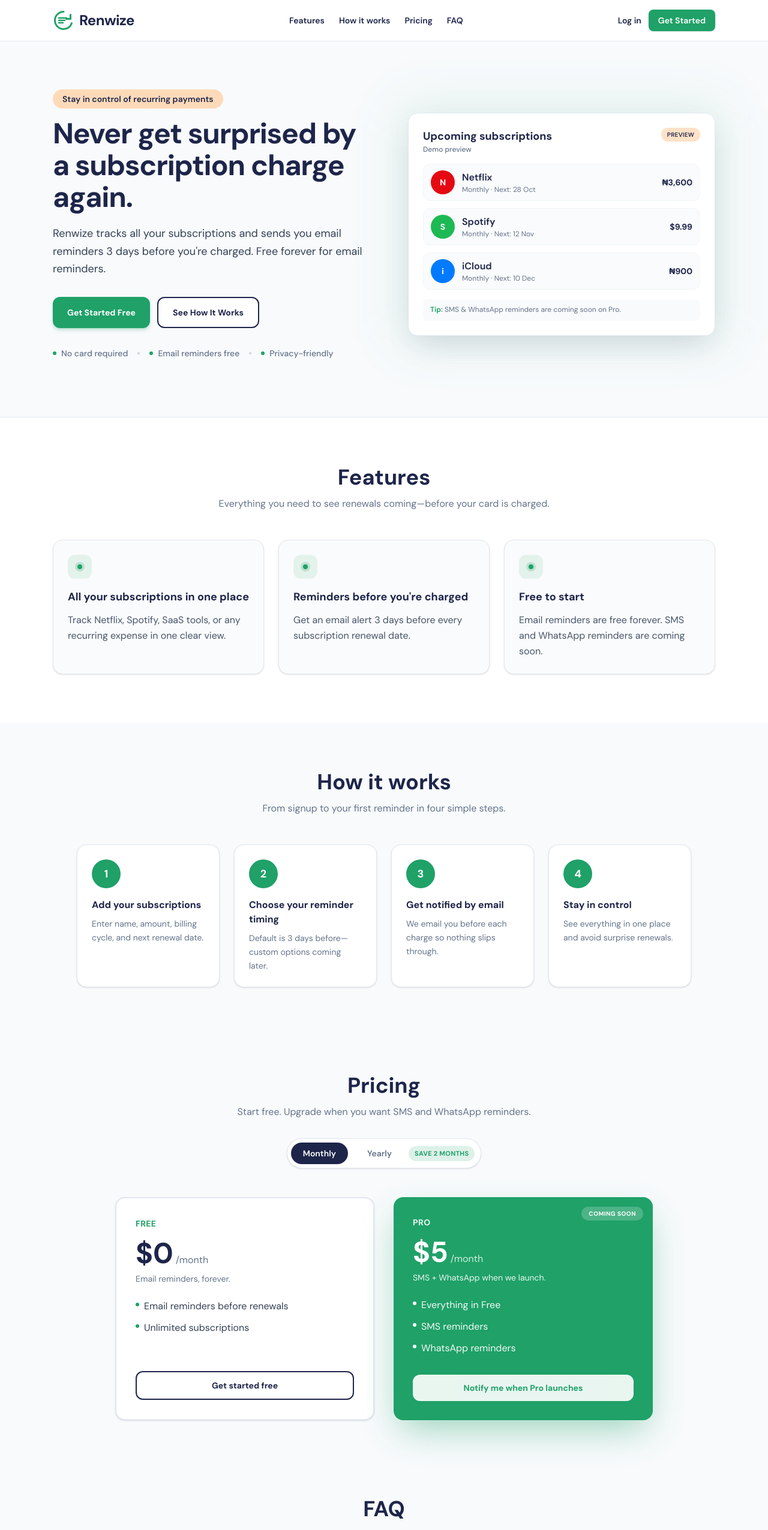
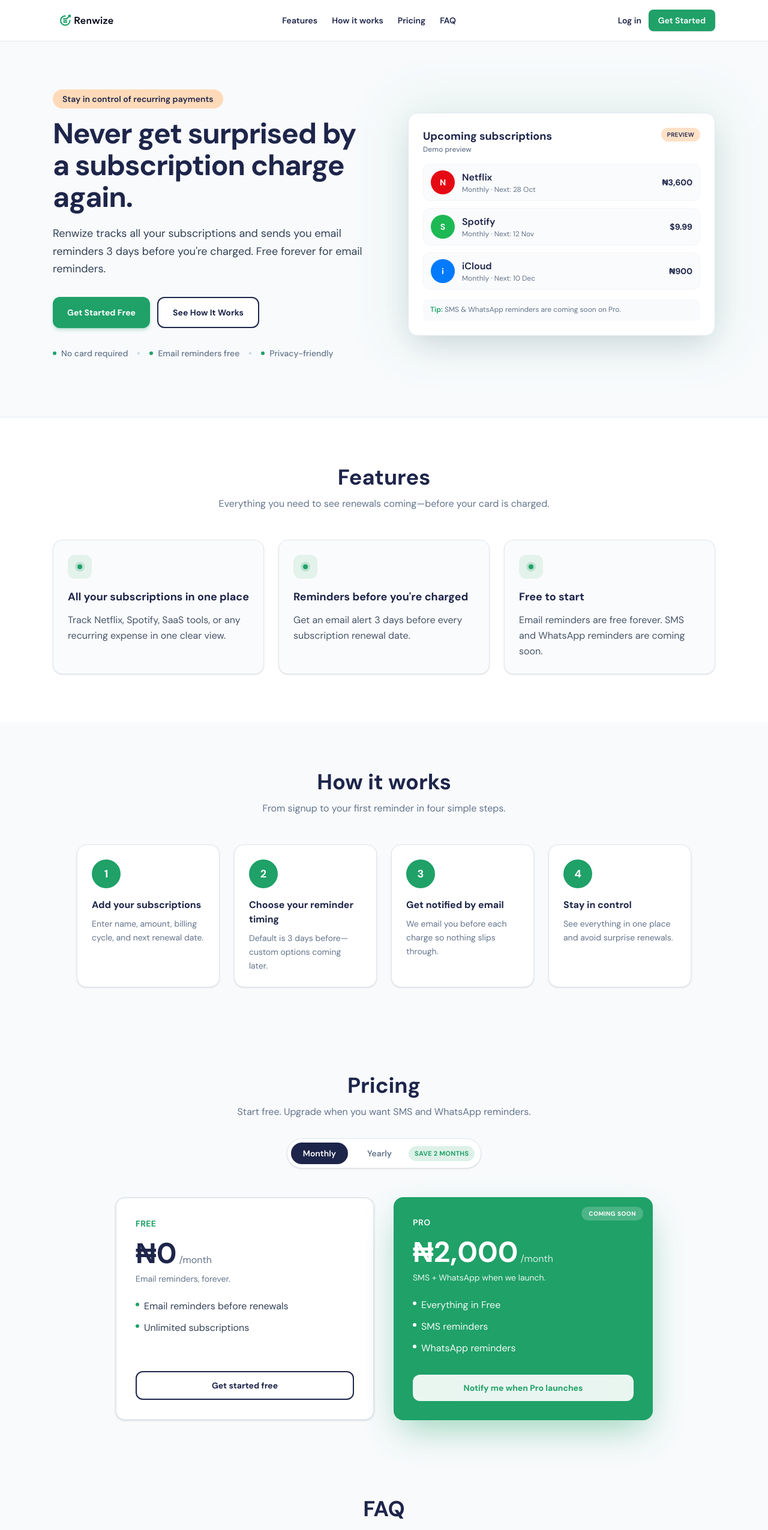
Before and after one commit to tobgbems/renwize, a Next.js app: page / in a window 1280 px wide. Shown: the top 2551 px of the page at 60% size. Built offline with nearby package versions, Linux system fonts and the light colour scheme.

Commit message:
updated logo, favicon and pricing section

```diff
--- a/app/auth/page.js
+++ b/app/auth/page.js
@@ -1,6 +1,6 @@
 import { redirect } from "next/navigation";
+import Link from "next/link";
 import { auth } from "@/auth";
-import Logo from "@/components/Logo";
 import AuthForm from "@/components/AuthForm";
 
 export default async function AuthPage() {
@@ -13,7 +13,16 @@
     <main className="flex flex-1 items-center justify-center px-4 py-12">
       <div className="w-full max-w-md">
         <div className="mb-6 flex justify-center">
-          <Logo />
+          <Link href="/" className="inline-flex" aria-label="Renwize home">
+            {/* eslint-disable-next-line @next/next/no-img-element -- SVG brand lockup from public/ */}
+            <img
+              src="/logo-lockup.svg"
+              alt="Renwize"
+              className="h-9 w-auto sm:h-10"
+              width={200}
+              height={64}
+            />
+          </Link>
         </div>
         <h1 className="mb-2 text-center text-3xl font-bold text-[#1E254A]">Welcome to Renwize</h1>
         <p className="mb-6 text-center text-[#64748B]">
--- a/app/layout.js
+++ b/app/layout.js
@@ -9,6 +9,9 @@
 export const metadata = {
   title: "Renwize",
   description: "Track subscriptions and avoid surprise charges.",
+  icons: {
+    icon: "/favicon.svg",
+  },
 };
 
 export default function RootLayout({ children }) {
--- a/components/DashboardNav.js
+++ b/components/DashboardNav.js
@@ -1,5 +1,4 @@
 import Link from "next/link";
-import Logo from "@/components/Logo";
 import LogoutButton from "@/components/LogoutButton";
 
 /**
@@ -10,7 +9,14 @@
     <header className="sticky top-0 z-20 border-b border-[#E2E8F0] bg-white/95 backdrop-blur">
       <div className="container-width mx-auto flex items-center justify-between gap-4 px-4 py-4 sm:px-6">
         <Link href="/" className="inline-flex items-center transition hover:opacity-90" aria-label="Renwize home">
-          <Logo />
+          {/* eslint-disable-next-line @next/next/no-img-element -- SVG brand lockup from public/ */}
+          <img
+            src="/logo-lockup.svg"
+            alt="Renwize"
+            className="h-8 w-auto sm:h-9"
+            width={180}
+            height={58}
+          />
         </Link>
         <nav className="hidden items-center gap-6 text-sm font-semibold text-[#1E254A] lg:flex">
           <Link href="/#features" className="transition hover:text-[#1FA168]">
--- a/components/LandingPage.js
+++ b/components/LandingPage.js
@@ -1,5 +1,4 @@
 import Link from "next/link";
-import Logo from "@/components/Logo";
 import HeroPreviewCard from "@/components/HeroPreviewCard";
 import PricingSection from "@/components/PricingSection";
 import FaqSection from "@/components/FaqSection";
@@ -49,7 +48,16 @@
       {/* Navbar — same brand; added section anchors + Log in */}
       <header className="sticky top-0 z-20 border-b border-[#E2E8F0] bg-white/95 backdrop-blur">
         <div className="container-width mx-auto flex items-center justify-between gap-4 px-4 py-4 sm:px-6">
-          <Logo />
+          <Link href="/" className="inline-flex shrink-0" aria-label="Renwize home">
+            {/* eslint-disable-next-line @next/next/no-img-element -- SVG brand lockup from public/ */}
+            <img
+              src="/logo-lockup.svg"
+              alt="Renwize"
+              className="h-8 w-auto sm:h-9"
+              width={180}
+              height={58}
+            />
+          </Link>
           <nav className="hidden items-center gap-6 text-sm font-semibold text-[#1E254A] lg:flex">
             <a href="#features" className="transition hover:text-[#1FA168]">
               Features
@@ -195,7 +203,16 @@
         <FooterEmailCapture />
         <div className="container-width mx-auto grid grid-cols-1 items-center gap-6 px-4 py-8 text-sm text-[#64748B] sm:grid-cols-3 sm:gap-4 sm:px-6">
           <div className="flex justify-center sm:justify-start">
-            <Logo />
+            <Link href="/" className="inline-flex" aria-label="Renwize home">
+              {/* eslint-disable-next-line @next/next/no-img-element -- SVG brand lockup from public/ */}
+              <img
+                src="/logo-lockup.svg"
+                alt="Renwize"
+                className="h-7 w-auto opacity-90 sm:h-8"
+                width={160}
+                height={51}
+              />
+            </Link>
           </div>
           <p className="text-center">
             © {new Date().getFullYear()} Renwize. All rights reserved.
--- a/components/Logo.js
+++ /dev/null
@@ -1,34 +0,0 @@
-export default function Logo({ withWordmark = true }) {
-  return (
-    <div className="flex items-center gap-2">
-      <svg
-        width="36"
-        height="36"
-        viewBox="0 0 36 36"
-        fill="none"
-        xmlns="http://www.w3.org/2000/svg"
-        aria-label="Renwize logo"
-      >
-        <path
-          d="M18 3.5C10 3.5 3.5 10 3.5 18C3.5 26 10 32.5 18 32.5C24.3 32.5 29.6 28.4 31.5 22.7"
-          stroke="#1FA168"
-          strokeWidth="3"
-          strokeLinecap="round"
-        />
-        <path
-          d="M29.5 8.5V15.5H22.5"
-          stroke="#1FA168"
-          strokeWidth="3"
-          strokeLinecap="round"
-          strokeLinejoin="round"
-        />
-        <path d="M10 14H23" stroke="#1FA168" strokeWidth="2.5" strokeLinecap="round" />
-        <path d="M10 18H20" stroke="#1FA168" strokeWidth="2.5" strokeLinecap="round" />
-        <path d="M10 22H17" stroke="#1FA168" strokeWidth="2.5" strokeLinecap="round" />
-      </svg>
-      {withWordmark ? (
-        <span className="text-2xl font-bold tracking-tight text-[#1E254A]">Renwize</span>
-      ) : null}
-    </div>
-  );
-}
--- a/components/PricingSection.js
+++ b/components/PricingSection.js
@@ -9,8 +9,8 @@
 export default function PricingSection() {
   const [billing, setBilling] = useState("monthly");
 
-  const proMonthly = 5;
-  const proYearly = 50; // 10 months paid — “save 2 months” vs 12 × $5
+  const proMonthlyLabel = "₦2,000";
+  const proYearlyLabel = "₦20,000";
 
   return (
     <section id="pricing" className="container-width mx-auto px-4 py-16 sm:px-6">
@@ -57,7 +57,7 @@
         <article className="flex flex-col rounded-2xl border-2 border-[#E2E8F0] bg-white p-8 shadow-sm transition hover:border-[#CBD5E1]">
           <p className="text-sm font-bold uppercase tracking-wide text-[#1FA168]">Free</p>
           <p className="mt-4 flex items-baseline gap-1">
-            <span className="text-5xl font-bold text-[#1E254A]">$0</span>
+            <span className="text-5xl font-bold text-[#1E254A]">₦0</span>
             <span className="text-[#64748B]">/month</span>
           </p>
           <p className="mt-2 text-sm text-[#64748B]">Email reminders, forever.</p>
@@ -87,7 +87,7 @@
           <p className="text-sm font-bold uppercase tracking-wide text-white/90">Pro</p>
           <p className="mt-4 flex items-baseline gap-1">
             <span className="text-5xl font-bold">
-              ${billing === "monthly" ? proMonthly : proYearly}
+              {billing === "monthly" ? proMonthlyLabel : proYearlyLabel}
             </span>
             <span className="text-white/80">
               {billing === "monthly" ? "/month" : "/year"}
```
Also changed, not shown: public/favicon.svg (added), public/logo-lockup.svg (added).
